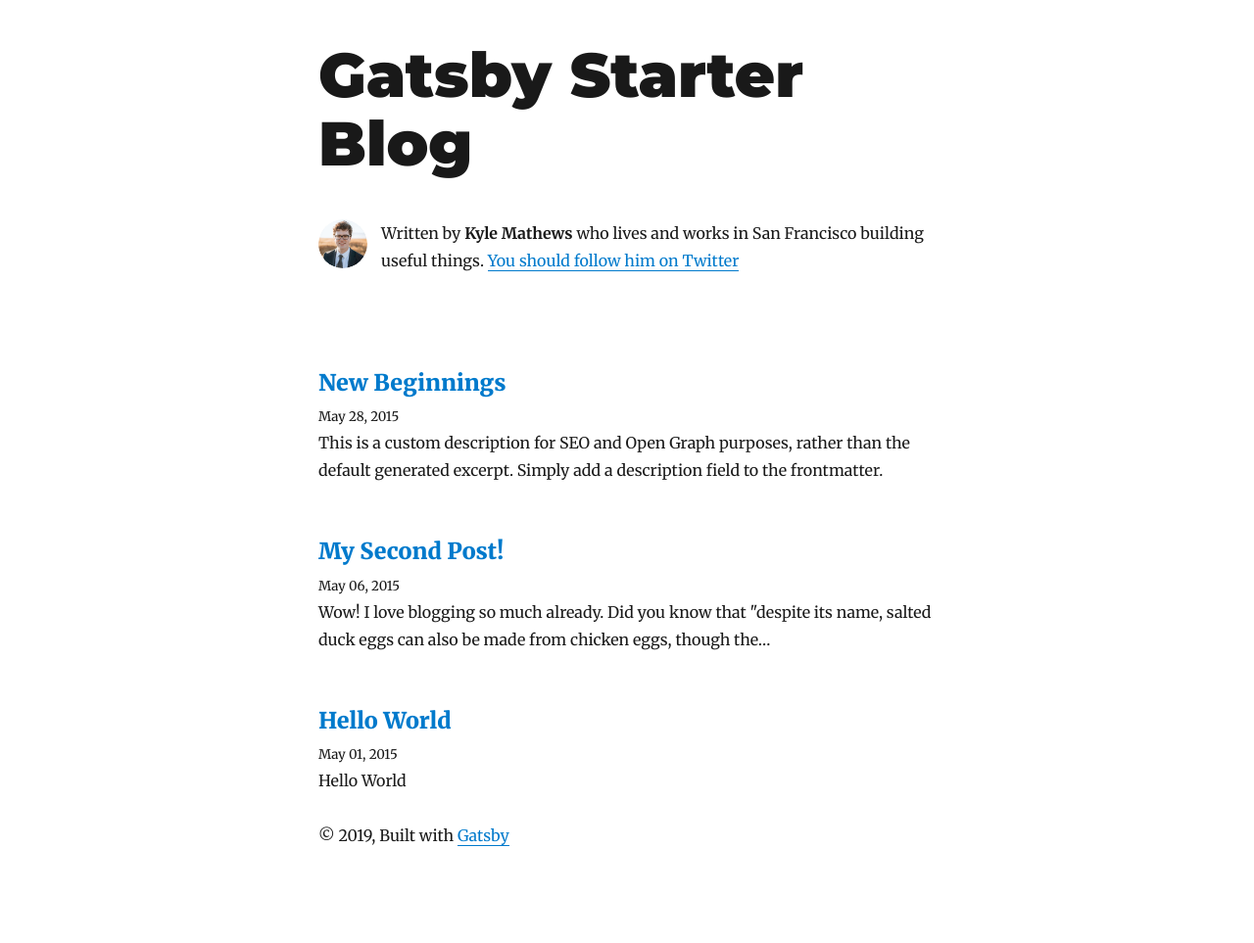
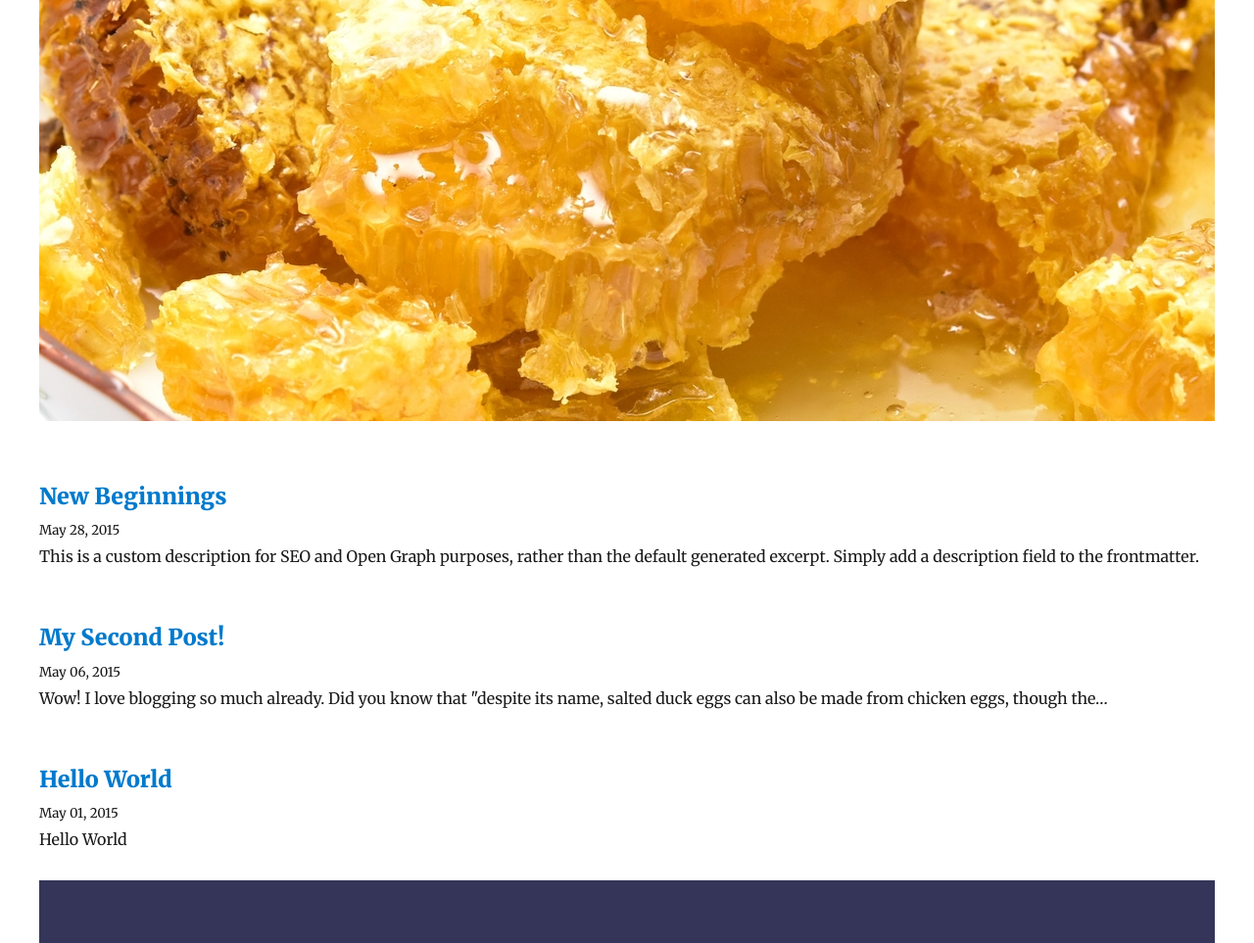
Before and after one commit to simaenaga/frontend_task, a Gatsby site: page / in a window 1280 px wide. Shown: the whole page at 98% size. Before the commit the page ends 909 px from the top, so only its background shows below. Built offline with nearby package versions, Linux system fonts and the light colour scheme; Gatsby itself is replaced by a stand-in of ours; some packages are replaced by stand-ins of ours.

Commit message:
画像を載せた

```diff
--- a/src/components/bio.js
+++ /dev/null
@@ -1,68 +0,0 @@
-/**
- * Bio component that queries for data
- * with Gatsby's useStaticQuery component
- *
- * See: https://www.gatsbyjs.org/docs/use-static-query/
- */
-
-import React from "react"
-import { useStaticQuery, graphql } from "gatsby"
-import Image from "gatsby-image"
-
-import { rhythm } from "../utils/typography"
-
-const Bio = () => {
-  const data = useStaticQuery(graphql`
-    query BioQuery {
-      avatar: file(absolutePath: { regex: "/profile-pic.jpg/" }) {
-        childImageSharp {
-          fixed(width: 50, height: 50) {
-            ...GatsbyImageSharpFixed
-          }
-        }
-      }
-      site {
-        siteMetadata {
-          author
-          social {
-            twitter
-          }
-        }
-      }
-    }
-  `)
-
-  const { author, social } = data.site.siteMetadata
-  return (
-    <div
-      style={{
-        display: `flex`,
-        marginBottom: rhythm(2.5),
-      }}
-    >
-      <Image
-        fixed={data.avatar.childImageSharp.fixed}
-        alt={author}
-        style={{
-          marginRight: rhythm(1 / 2),
-          marginBottom: 0,
-          minWidth: 50,
-          borderRadius: `100%`,
-        }}
-        imgStyle={{
-          borderRadius: `50%`,
-        }}
-      />
-      <p>
-        Written by <strong>{author}</strong> who lives and works in San
-        Francisco building useful things.
-        {` `}
-        <a href={`https://twitter.com/${social.twitter}`}>
-          You should follow him on Twitter
-        </a>
-      </p>
-    </div>
-  )
-}
-
-export default Bio
--- /dev/null
+++ b/src/components/bio.tsx
@@ -0,0 +1,46 @@
+/**
+ * Bio component that queries for data
+ * with Gatsby's useStaticQuery component
+ *
+ * See: https://www.gatsbyjs.org/docs/use-static-query/
+ */
+
+import * as React from "react";
+import { useStaticQuery, graphql } from "gatsby"
+import Image from "gatsby-image"
+
+import { rhythm } from "../utils/typography"
+
+const Bio = () => {
+  const data = useStaticQuery(graphql`
+    query BioQuery {
+      top: file(absolutePath: { regex: "/top.jpg/" }) {
+        childImageSharp {
+          fixed(width: 1200) {
+            ...GatsbyImageSharpFixed
+          }
+        }
+      }
+      site {
+        siteMetadata {
+          author
+          social {
+            twitter
+          }
+        }
+      }
+    }
+  `)
+
+  const { author, social } = data.site.siteMetadata
+  return (
+    <div>
+      {/* <Image
+        fixed={data.top.childImageSharp.fixed}
+        alt="top"
+      /> */}
+    </div>
+  )
+}
+
+export default Bio
--- a/src/components/layout.js
+++ /dev/null
@@ -1,75 +0,0 @@
-import React from "react"
-import { Link } from "gatsby"
-
-import { rhythm, scale } from "../utils/typography"
-
-class Layout extends React.Component {
-  render() {
-    const { location, title, children } = this.props
-    const rootPath = `${__PATH_PREFIX__}/`
-    let header
-
-    if (location.pathname === rootPath) {
-      header = (
-        <h1
-          style={{
-            ...scale(1.5),
-            marginBottom: rhythm(1.5),
-            marginTop: 0,
-          }}
-        >
-          <Link
-            style={{
-              boxShadow: `none`,
-              textDecoration: `none`,
-              color: `inherit`,
-            }}
-            to={`/`}
-          >
-            {title}
-          </Link>
-        </h1>
-      )
-    } else {
-      header = (
-        <h3
-          style={{
-            fontFamily: `Montserrat, sans-serif`,
-            marginTop: 0,
-          }}
-        >
-          <Link
-            style={{
-              boxShadow: `none`,
-              textDecoration: `none`,
-              color: `inherit`,
-            }}
-            to={`/`}
-          >
-            {title}
-          </Link>
-        </h3>
-      )
-    }
-    return (
-      <div
-        style={{
-          marginLeft: `auto`,
-          marginRight: `auto`,
-          maxWidth: rhythm(24),
-          padding: `${rhythm(1.5)} ${rhythm(3 / 4)}`,
-        }}
-      >
-        <header>{header}</header>
-        <main>{children}</main>
-        <footer>
-          © {new Date().getFullYear()}, Built with
-          {` `}
-          <a href="https://www.gatsbyjs.org">Gatsby</a>
-        </footer>
-      </div>
-    )
-  }
-}
-
-export default Layout
--- /dev/null
+++ b/src/components/layout.tsx
@@ -0,0 +1,42 @@
+import * as React from "react";
+
+import { rhythm, scale } from "../utils/typography"
+import styled from 'styled-components'
+import Image, { FixedObject } from "gatsby-image"
+
+
+const Footer = styled.div`
+    height: 64px;
+    background: #353559;
+    bottom: 0px;
+`
+const Wrapper = styled.div`
+  margin: auto;
+  width: 1200px;
+`
+interface LayoutProps {
+  img? : FixedObject,
+  alt? : string
+}
+
+class Layout extends React.Component<LayoutProps> {
+  render() {
+    const { children } = this.props
+    // ???????????????????????????????
+    return (
+      <Wrapper>
+        {this.props.img ?
+        <Image
+          fixed={this.props.img}
+          alt={this.props.alt}
+        />
+        : null
+        }
+        <main>{children}</main>
+        <Footer/>
+      </Wrapper>
+    )
+  }
+}
+
+export default Layout
--- a/src/components/seo.js
+++ b/src/components/seo.tsx
@@ -4,9 +4,8 @@
  *
  * See: https://www.gatsbyjs.org/docs/use-static-query/
  */
-
-import React from "react"
-import PropTypes from "prop-types"
+import * as React from "react";
+import * as PropTypes from "prop-types"
 import Helmet from "react-helmet"
 import { useStaticQuery, graphql } from "gatsby"
 
--- a/src/pages/404.tsx
+++ b/src/pages/404.tsx
@@ -20,7 +20,7 @@
     const siteTitle = data.site.siteMetadata.title
 
     return (
-      <Layout location={this.props.location} title={siteTitle}>
+      <Layout>
         <SEO title="404: Not Found" />
         <h1>Not Found</h1>
         <p>You just hit a route that doesn&#39;t exist... the sadness.</p>
--- a/src/pages/index.tsx
+++ b/src/pages/index.tsx
@@ -6,7 +6,6 @@
 import SEO from "../components/seo"
 import { rhythm } from "../utils/typography"
 import styled from 'styled-components'
-import { NONAME } from "dns";
 
 interface Edge {
   node:{
@@ -31,6 +30,11 @@
     allMarkdownRemark: {
       edges: Edge[]
     },
+    top: {
+      childImageSharp: {
+        fixed
+      }
+    }
   },
   location: Location
 }
@@ -50,7 +54,8 @@
     const posts = data.allMarkdownRemark.edges
 
     return (
-      <Layout location={this.props.location} title={siteTitle}>
+      <div>
+      <Layout　img={data.top.childImageSharp.fixed} alt="top">
         <SEO title="All posts" />
         <Bio />
         {posts.map(({ node }) => {
@@ -76,6 +81,7 @@
           )
         })}
       </Layout>
+      </div>
     )
   }
 }
@@ -104,5 +110,12 @@
         }
       }
     }
+    top: file(absolutePath: { regex: "/top.jpg/" }) {
+      childImageSharp {
+        fixed(width: 1200) {
+          ...GatsbyImageSharpFixed
+        }
+      }
+    }
   }
 `
--- a/src/templates/blog-post.tsx
+++ b/src/templates/blog-post.tsx
@@ -62,7 +62,7 @@
     const { previous, next } = this.props.pageContext
 
     return (
-      <Layout location={this.props.location} title={siteTitle}>
+      <Layout>
         <SEO
           title={post.frontmatter.title}
           description={post.frontmatter.description || post.excerpt}
```
Also changed, not shown: content/assets/AR_card_duel.png (added), content/assets/AR_card_duel2.png (added), content/assets/blog_task.png (added), content/assets/desktop_calendar.png (added), content/assets/top.jpg (added).
